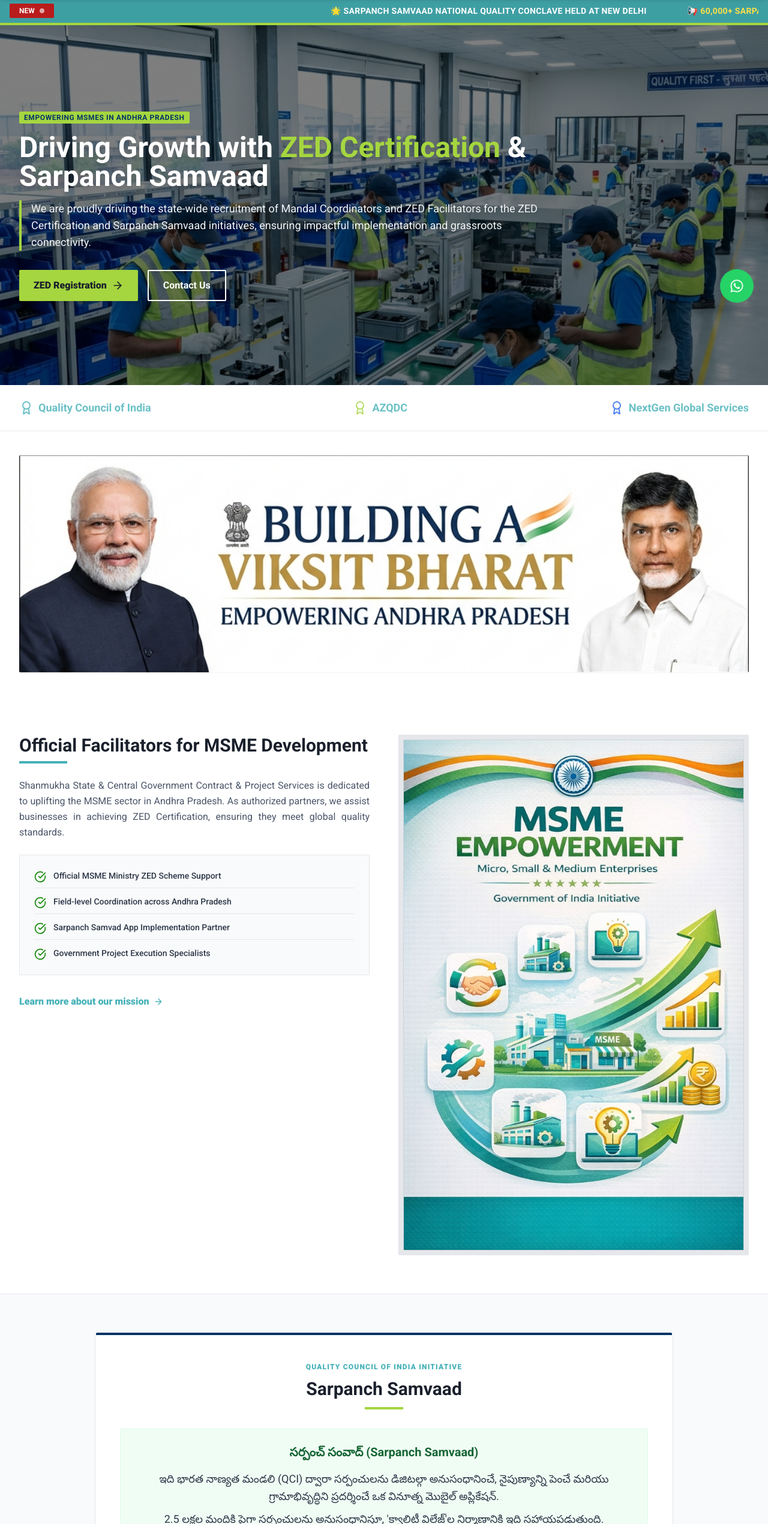
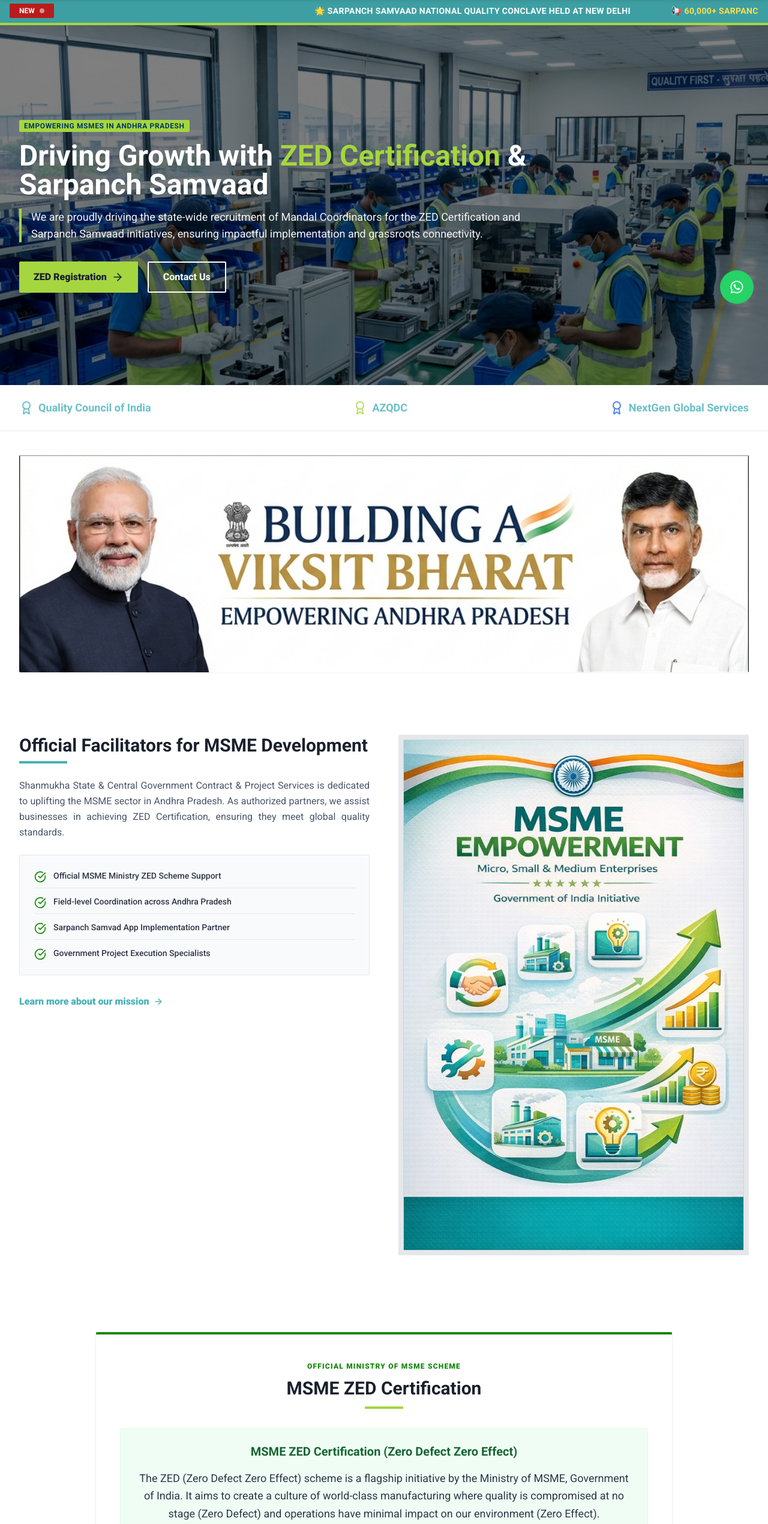
Before and after one commit to balajiprojects049-art/Shanmukha-Projects-, a React (Vite) app: page / in a window 1280 px wide. Shown: the part 259-2800 px from the top of the page at 60% size. Built offline with nearby package versions, Linux system fonts and the light colour scheme.

Commit message:
Update hero description and add ZED Certification section to home page

```diff
--- a/src/context/LanguageContext.jsx
+++ b/src/context/LanguageContext.jsx
@@ -21,7 +21,7 @@
             // Hero
             hero_badge: 'Empowering MSMEs in Andhra Pradesh',
             hero_title: 'Driving Growth with ZED Certification & Sarpanch Samvaad',
-            hero_desc: 'We are proudly driving the state-wide recruitment of Mandal Coordinators and ZED Facilitators for the ZED Certification and Sarpanch Samvaad initiatives, ensuring impactful implementation and grassroots connectivity.',
+            hero_desc: 'We are proudly driving the state-wide recruitment of Mandal Coordinators for the ZED Certification and Sarpanch Samvaad initiatives, ensuring impactful implementation and grassroots connectivity.',
             hero_btn_zed: 'ZED Registration',
             hero_btn_contact: 'Contact Us',
 
--- a/src/pages/Home.jsx
+++ b/src/pages/Home.jsx
@@ -179,6 +179,53 @@
                         >
                             <img src="/images/msme-empowerment.jpg" alt="MSME Empowerment - Government of India Initiative" className="w-full h-auto object-cover border border-gray-300" />
                         </motion.div>
+                    </div>
+                </div>
+            </section>
+
+            {/* ZED Certification Feature Section - Official Box */}
+            <section className="py-16 bg-white border-b border-gray-200">
+                <div className="max-w-5xl mx-auto px-4 sm:px-6 lg:px-8">
+                    <div className="bg-white p-8 md:p-10 rounded-sm shadow-md border-t-4 border-[#138808]">
+                        <div className="text-center mb-8">
+                            <span className="text-[#138808] font-black tracking-widest uppercase text-xs">{t('zed_official_badge')}</span>
+                            <h2 className="text-3xl font-bold text-[#1a202c] mt-2">{t('zed_title')}</h2>
+                            <div className="w-16 h-1 bg-[#a5d63f] mx-auto mt-3"></div>
+                        </div>
+
+                        <div className="bg-[#f0fdf4] p-6 rounded-sm border border-green-100 mb-8 text-center">
+                            <h3 className="font-bold text-xl text-[#166534] mb-4">{t('zed_title')} (Zero Defect Zero Effect)</h3>
+                            <p className="text-[#2d3748] leading-relaxed text-lg mb-2">
+                                {t('zed_desc1')}
+                            </p>
+                            <p className="text-[#2d3748] leading-relaxed text-lg">
+                                {t('zed_desc2')}
+                            </p>
+                        </div>
+
+                        <div className="grid grid-cols-1 md:grid-cols-3 gap-4 mb-8">
+                            <div className="text-center p-4">
+                                <Award className="text-[#138808] h-8 w-8 mx-auto mb-2" />
+                                <h4 className="font-bold text-[#2d3748]">Zero Defect</h4>
+                                <p className="text-xs text-gray-500">World-class Quality</p>
+                            </div>
+                            <div className="text-center p-4 border-l border-r border-gray-100">
+                                <CheckCircle className="text-[#138808] h-8 w-8 mx-auto mb-2" />
+                                <h4 className="font-bold text-[#2d3748]">Zero Effect</h4>
+                                <p className="text-xs text-gray-500">Sustainable Growth</p>
+                            </div>
+                            <div className="text-center p-4">
+                                <Award className="text-[#138808] h-8 w-8 mx-auto mb-2" />
+                                <h4 className="font-bold text-[#2d3748]">Incentives</h4>
+                                <p className="text-xs text-gray-500">Govt. Subsidies</p>
+                            </div>
+                        </div>
+
+                        <div className="text-center">
+                            <Link to="/zed-certification" className="inline-block px-8 py-3 text-sm font-black text-white bg-[#138808] hover:bg-[#0f6b06] rounded-sm transition-colors uppercase tracking-widest">
+                                Learn More
+                            </Link>
+                        </div>
                     </div>
                 </div>
             </section>
```
